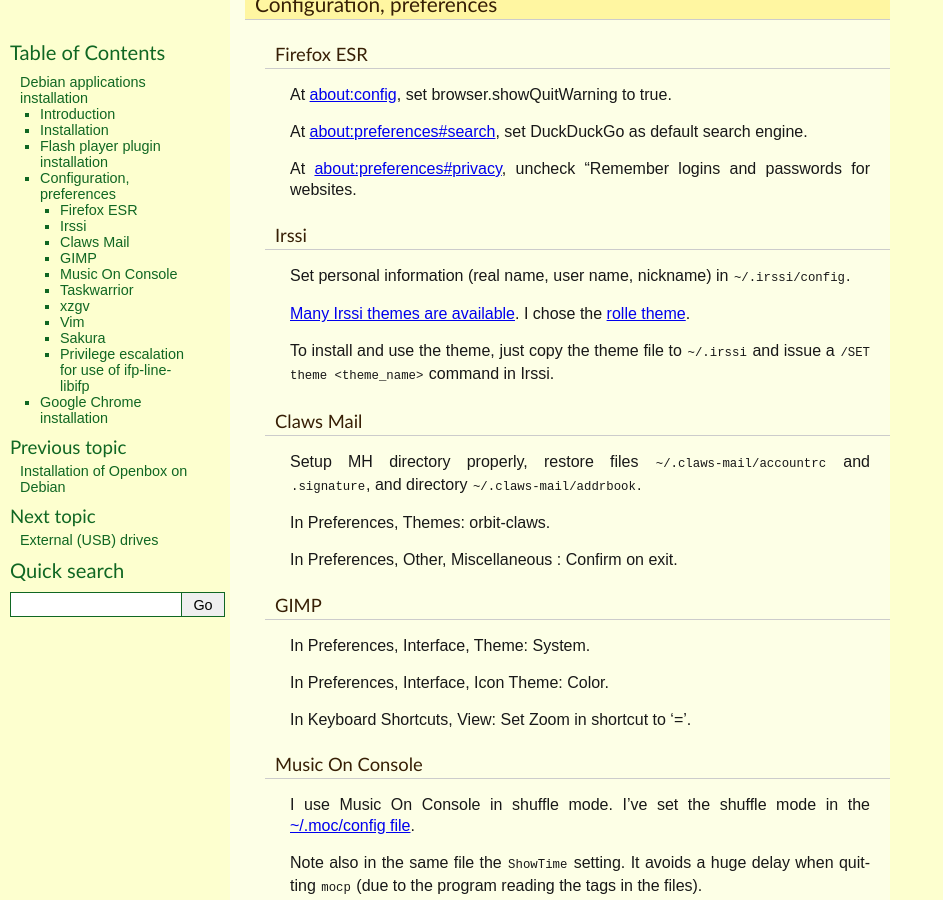
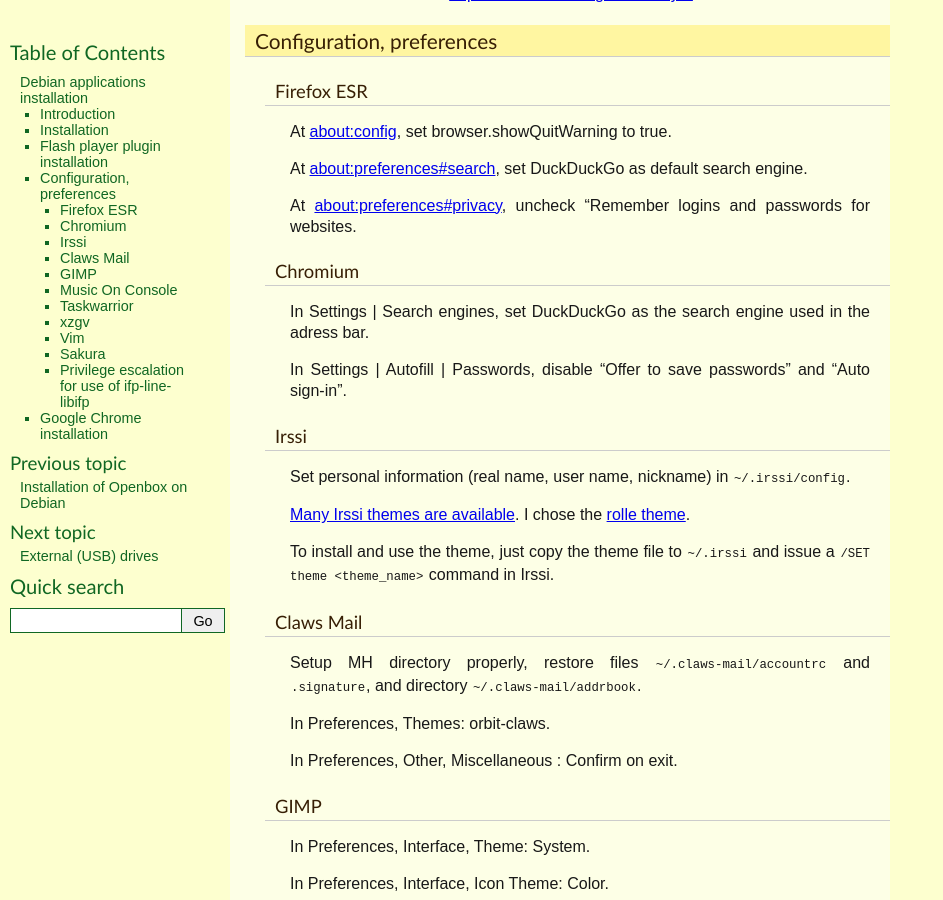
Before and after one commit to thierr26/thierr26_personal_notes_sphinx_sources, a Sphinx documentation site: the page built from source/debian_apps_install.rst, in a window 1280 px wide and 900 px high, scrolled down 3995 px. Shown: the whole window, without its empty margins (0-943 px from the left). Built offline with Sphinx 7.4.7, drawn with Linux system fonts in a browser that asks for light colours; some of the changed text lies outside the part shown.

Commit message:
Add Chromium / Chrome config

```diff
--- a/source/debian_apps_install.rst
+++ b/source/debian_apps_install.rst
@@ -190,6 +190,22 @@
 
 At about:preferences#privacy, uncheck "Remember logins and passwords for
 websites.
+
+
+.. _chromium_config:
+
+Chromium
+~~~~~~~~
+
+.. index::
+  pair: Chromium; default search engine
+  single: DuckDuckGo
+
+In Settings | Search engines, set DuckDuckGo as the search engine used in the
+adress bar.
+
+In Settings | Autofill | Passwords, disable "Offer to save passwords" and "Auto
+sign-in".
 
 
 Irssi
@@ -436,3 +452,6 @@
 I didn't want Google Chrome to be the default browser, so I reselected Firefox
 ESR in the Debian alternatives system with ``update-alternatives --config
 x-www-browser`` (**as root**).
+
+I then tweaked Google Chrome's settings as for
+:ref:`Chromium <chromium_config>`.
```
